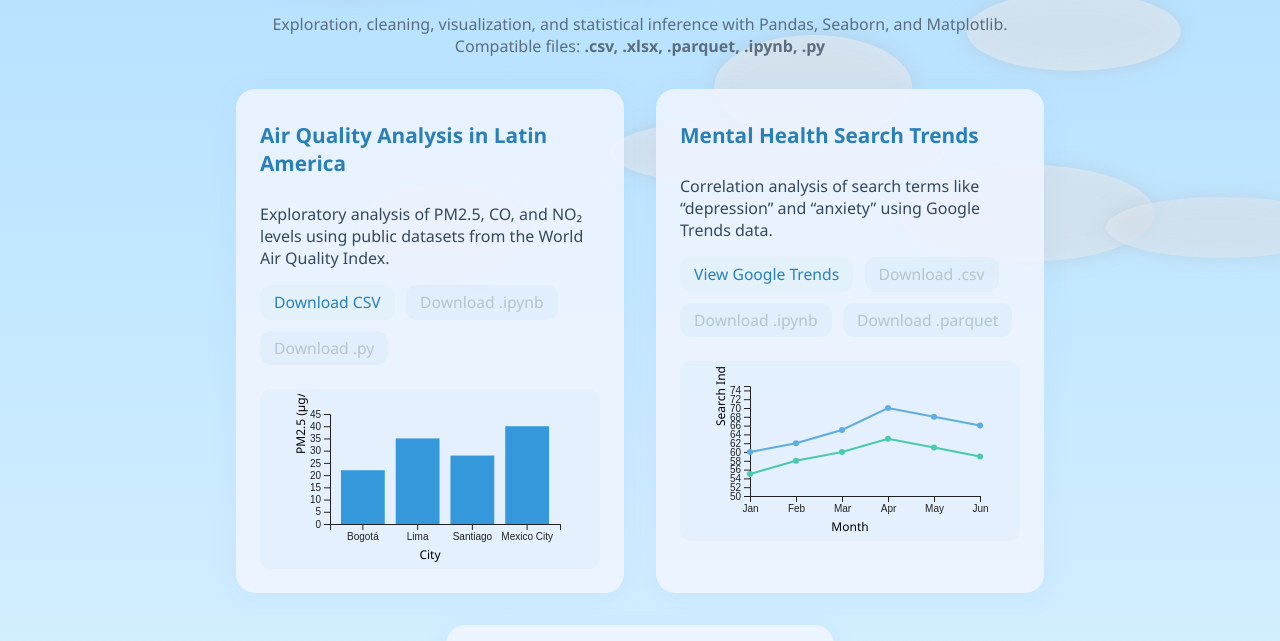
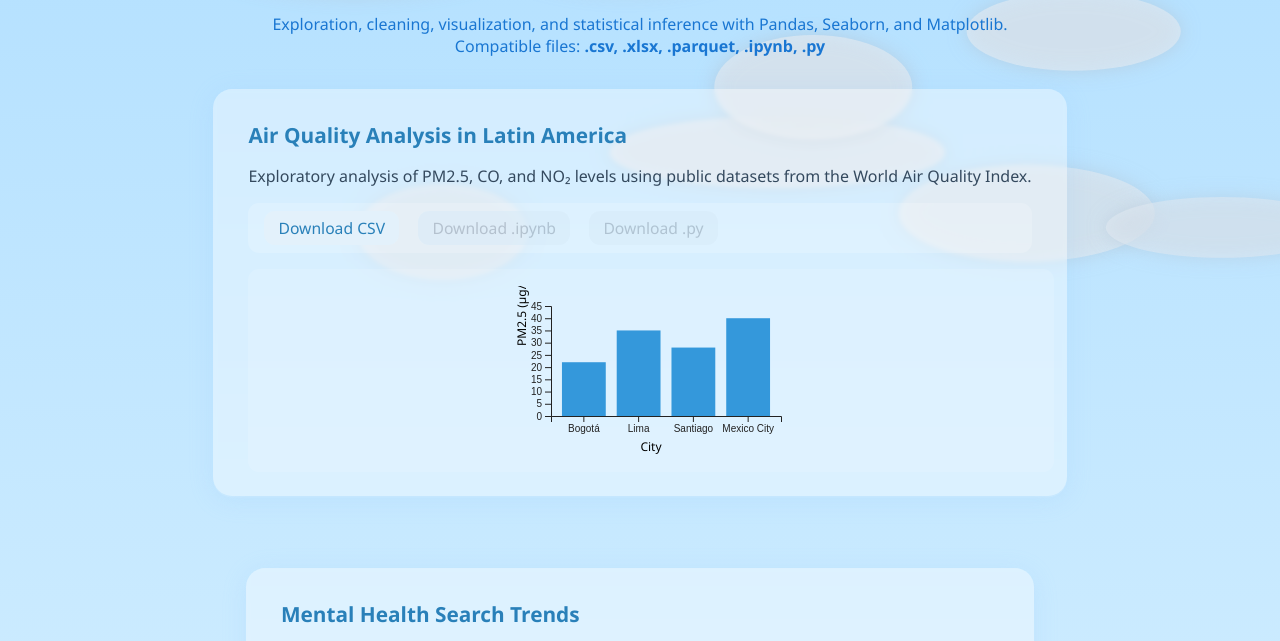
Before and after one commit to onpux/Data_Analysi_-with_Python, a plain HTML site: page index.html in a window 1280 px wide. Shown: the part 117-758 px from the top of the page. Drawn offline with nearby package versions, Linux system fonts and the light colour scheme.

Commit message:
Update skyblue_data.css

```diff
--- a/skyblue_data.css
+++ b/skyblue_data.css
@@ -19,6 +19,7 @@ body {
   max-width: 1100px;
   margin: 0 auto;
   padding: 2rem 1rem 3rem 1rem;
+  background: transparent;
 }
 h1 {
   text-align: center;
@@ -29,7 +30,7 @@ h1 {
 }
 .subtitle {
   text-align: center;
-  color: #5d6d7e;
+  color: #1976d2;
   margin-bottom: 2em;
 }
 .projects {
@@ -39,19 +40,17 @@ h1 {
   justify-content: center;
 }
 .project-card {
-  background: rgba(240, 245, 255, 0.85);
-  border-radius: 1.2em;
-  box-shadow: 0 4px 24px 0 rgba(120, 180, 255, 0.13);
-  padding: 2rem 1.5rem 1.5rem 1.5rem;
-  width: 340px;
-  min-height: 420px;
-  display: flex;
-  flex-direction: column;
-  align-items: flex-start;
+  background: rgba(255,255,255,0.38);
+  border-radius: 1.2rem;
+  box-shadow: 0 4px 24px #90caf933, 0 1.5px 0 #fff2;
+  padding: 2rem 2.2rem 1.5rem 2.2rem;
+  color: #222;
+  backdrop-filter: blur(2px);
+  margin-bottom: 2.5rem;
   transition: box-shadow 0.2s;
 }
 .project-card:hover {
-  box-shadow: 0 8px 32px 0 rgba(80, 140, 200, 0.18);
+  box-shadow: 0 8px 32px #90caf955, 0 2px 0 #fff3;
 }
 .project-card h2 {
   color: #2980b9;
@@ -64,10 +63,13 @@ h1 {
   margin-bottom: 1em;
 }
 .file-links {
-  margin-bottom: 1em;
+  background: rgba(255,255,255,0.18);
+  border-radius: 0.7rem;
+  padding: 0.5rem 1rem;
+  margin-bottom: 1rem;
   display: flex;
+  gap: 1.2rem;
   flex-wrap: wrap;
-  gap: 0.7em;
 }
 .file-links a {
   background: #e3f1fb;
@@ -92,8 +94,10 @@ h1 {
   width: 100%;
   min-height: 180px;
   margin-top: 0.5em;
-  background: rgba(200, 220, 240, 0.18);
+  background: rgba(255,255,255,0.13);
   border-radius: 0.7em;
+  padding: 0.7rem;
+  margin-top: 1rem;
   display: flex;
   align-items: center;
   justify-content: center;
```
